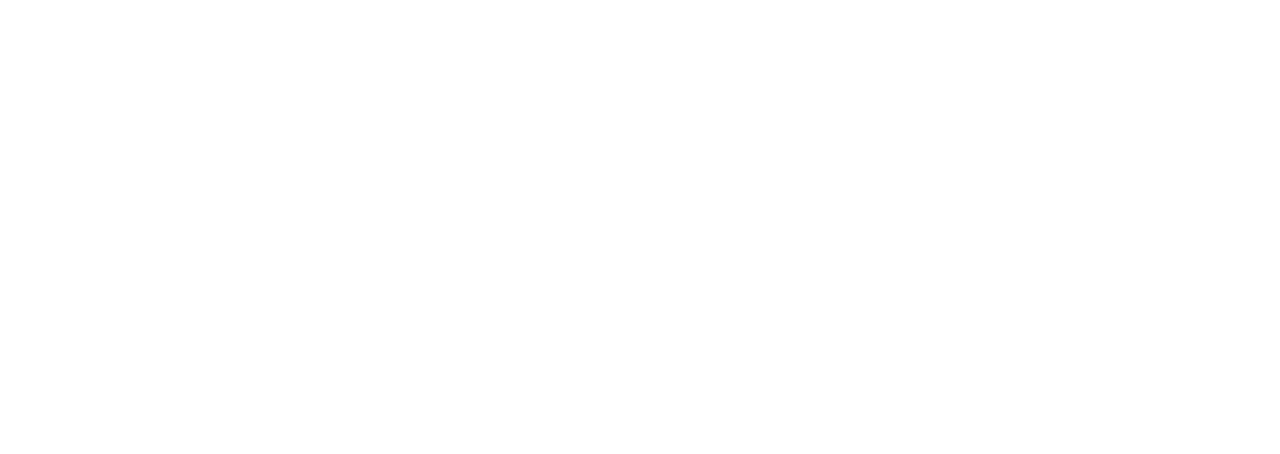
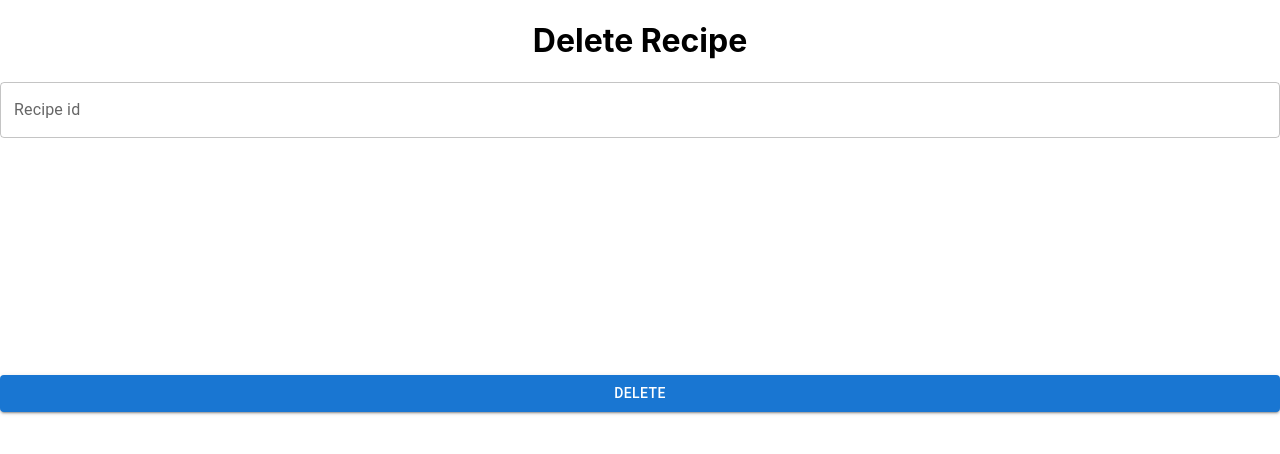
Before and after one commit to tussiri/Capstone-V2, a React (Create React App) app in the folder liftoff-recipe-app/: page /deleterecipe in a window 1280 px wide. Before the commit this address had no page. Shown: the top 454 px of the page. Built offline with nearby package versions, Linux system fonts and the light colour scheme.

Commit message:
added delete recipe

```diff
--- a/liftoff-recipe-app/src/App.js
+++ b/liftoff-recipe-app/src/App.js
@@ -4,6 +4,7 @@ import HomePage from "./Pages/HomePage";
 import SignUp from "./Pages/SignUp";
 import NewRecipePage from "./Pages/NewRecipePage";
 import UpdateRecipePage from "./Pages/UpdateRecipePage";
+import DeleteRecipePage from "./Pages/DeleteRecipePage";
 import Login from "./Pages/Login"
 import AccountInfo from "./Pages/AccountInfo"
 import Dashboard from "./Pages/Dashboard";
@@ -24,6 +25,7 @@ function App() {
                     <Route path="/signup" element={<SignUp/>}/>
                     <Route path="/newrecipe" element={<NewRecipePage/>}/>
                     <Route path="/updaterecipe" element={<UpdateRecipePage/>}/>
+                    <Route path="/deleterecipe" element={ <DeleteRecipePage/> } />
                     <Route path="/recipes/:recipeId" element={<RecipePage/>}/>
                     <Route path="/recipes/:recipeId/review" element={<ReviewPage/>}/>
                     <Route path="/review/:recipeId" component={ReviewPage}/>
--- /dev/null
+++ b/liftoff-recipe-app/src/Pages/DeleteRecipePage.jsx
@@ -0,0 +1,39 @@
+import TextField from "@mui/material/TextField";
+import Box from "@mui/material/Box";
+import Button from "@mui/material/Button";
+import axios from "axios"
+
+
+export default function DeleteRecipe() {
+  const deleteRecipe = async (e: any) => {
+
+    try {
+          await axios.delete("http://localhost:8080/recipes/${e.target.id.value}")
+          alert("Delete Successful")
+        } catch(err) {
+          alert("Delete Error! Check the console for more information")
+          console.log('err',err)
+        }
+  };
+
+ return(
+    <Box>
+    <h1>Delete Recipe</h1>
+        <Box
+            sx={{
+                minHeight: 330,
+                display: "flex",
+                flexDirection: "column",
+                justifyContent: "space-between",
+                }}
+                component = "form"
+                onSubmit = {deleteRecipe}
+        >
+            <TextField id= "id" label="Recipe id" variant="outlined" />
+            <Button type="submit" variant="contained">
+                Delete
+            </Button>
+         </ Box>
+    </ Box>
+    );
+    }
```
Also changed, not shown: 2 other files (tests, documents, lock files or other folders).
